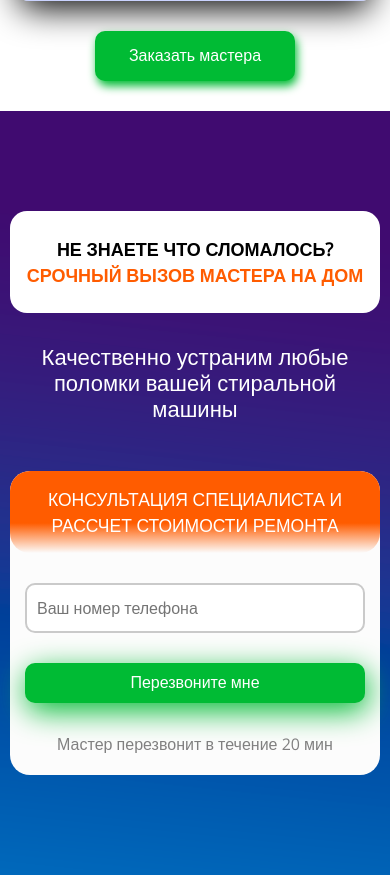
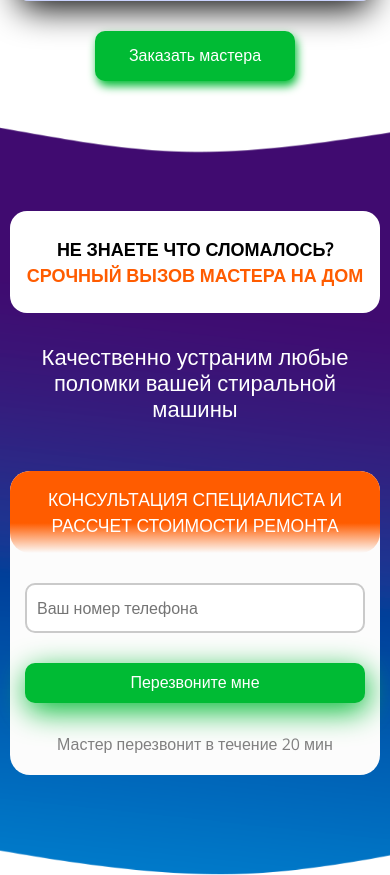
Before and after one commit to AlexeiBrel/Site, a PHP site: page / in a window 390 px wide. Shown: the part 3761-4636 px from the top of the page. Run offline with PHP 8.4, Linux system fonts and the light colour scheme; some libraries are stand-ins or nearby versions.

Commit message:
background changes

```diff
--- a/style/style.css
+++ b/style/style.css
@@ -661,7 +661,7 @@
 .main .urgent-repair {
   width: 100%;
   background: url(../img/bg-urgent.png) center no-repeat;
-  background-size: auto;
+  background-size: 100% 100%;
   padding: 100px 0;
 }
 
@@ -920,6 +920,9 @@
     width: 120px;
     height: 120px;
     font-size: 45px;
+  }
+  .main .urgent-repair {
+    background-size: cover;
   }
 }
 
--- a/style/style.scss
+++ b/style/style.scss
@@ -454,7 +454,7 @@ $height) {
     .urgent-repair {
         width: 100%;
         background: url(../img/bg-urgent.png) center no-repeat;
-        background-size: auto;
+        background-size: 100% 100%;
         padding: 100px 0;
         .urgent-repair-content {
             max-width: 1366px;
@@ -643,6 +643,9 @@ $height) {
                     }
                 }
             }
+        }
+        .urgent-repair {
+            background-size: cover;
         }
     }
 }
```
